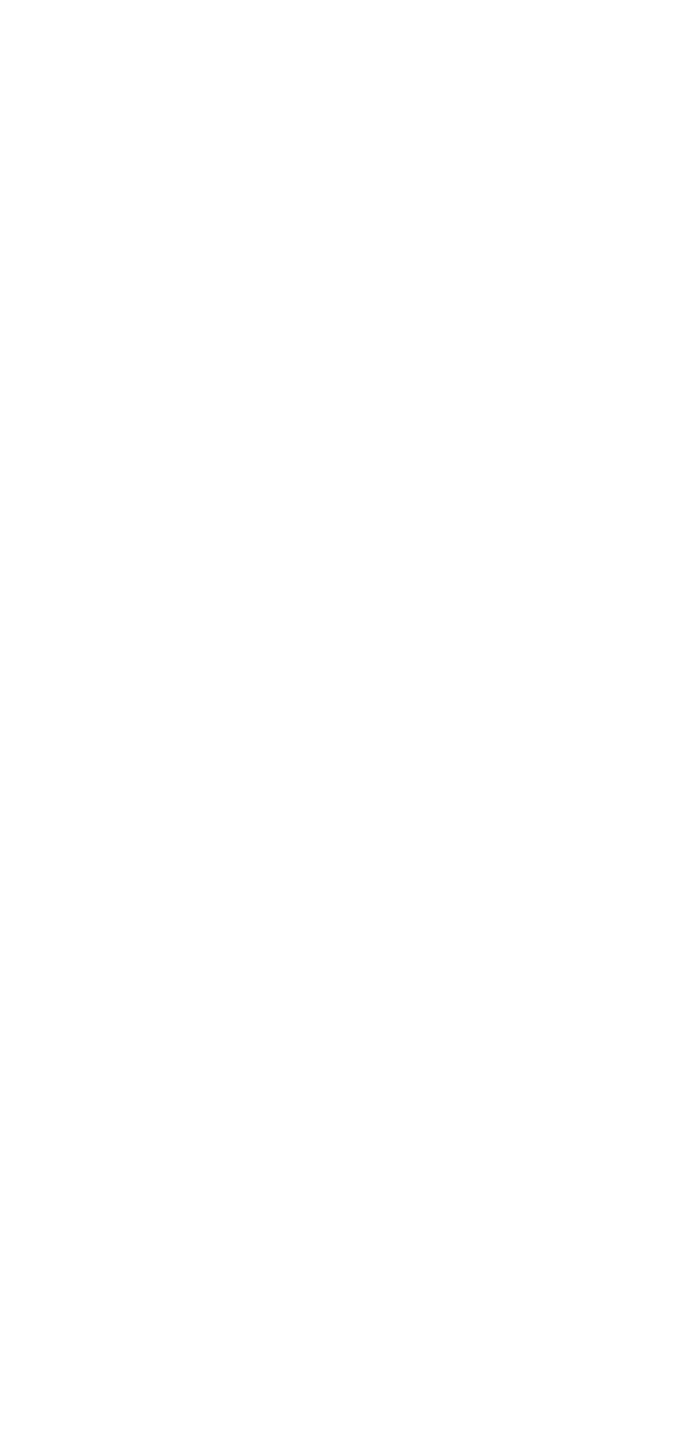
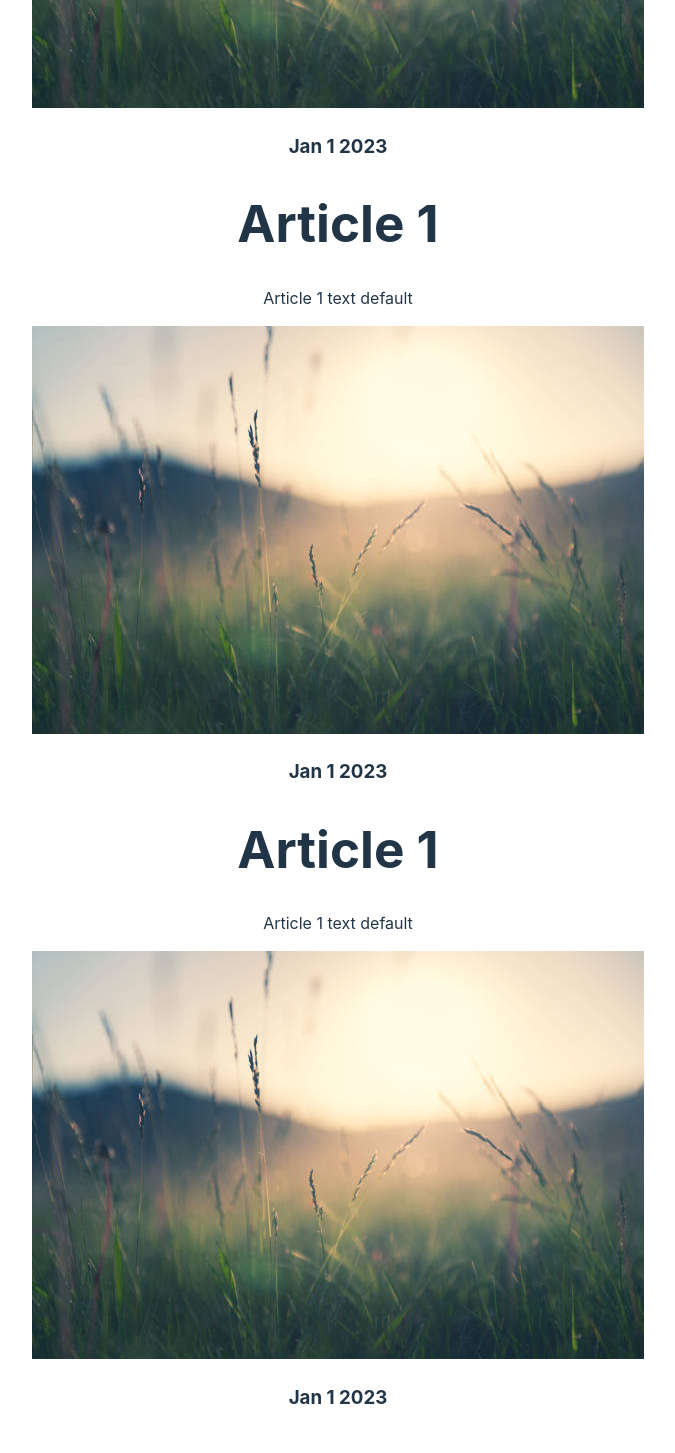
Before and after one commit to CalvinDuong/CRWBlog, a React (Vite) app in the folder blog-project/: page /home in a window 1280 px wide. Shown: the part 460-1913 px from the top of the page, without its empty margins (302-977 px from the left). Before the commit the page ends 800 px from the top, so only its background shows below. Built offline with nearby package versions, Linux system fonts and the light colour scheme.

Commit message:
finish article comp

```diff
--- /dev/null
+++ b/blog-project/src/ArticleComp.jsx
@@ -0,0 +1,19 @@
+import React from 'react';
+    function createArticle(){
+        return (
+            <div className = "container">
+                <img class = "image" src="public/template1.jpg" />
+                <div class = "date">
+                    <h3> Jan 1 2023 </h3>
+                </div>
+                <div class = "title">
+                    <h1> Article 1 </h1>
+                <div class = "article_descriptionn">
+                    <p> Article 1 text default </p>
+                </div>
+                </div>
+            </div>
+        )
+    }
+
+export default createArticle
--- a/blog-project/src/pages/home.jsx
+++ b/blog-project/src/pages/home.jsx
@@ -1,11 +1,20 @@
 import React from 'react';
 import Navbar from '../Navbar';
+import ArticleComp from '../ArticleComp';
 function Home() {
     return (
         <div>
         <Navbar />
         <div>ho</div>
+        <ArticleComp/>
+        <ArticleComp/>
+        <ArticleComp/>
+        <ArticleComp/>
+        <ArticleComp/>
+        <ArticleComp/>
+
       </div>
+
     );
     }
 
```
Also changed, not shown: blog-project/public/template1.jpg (added).
